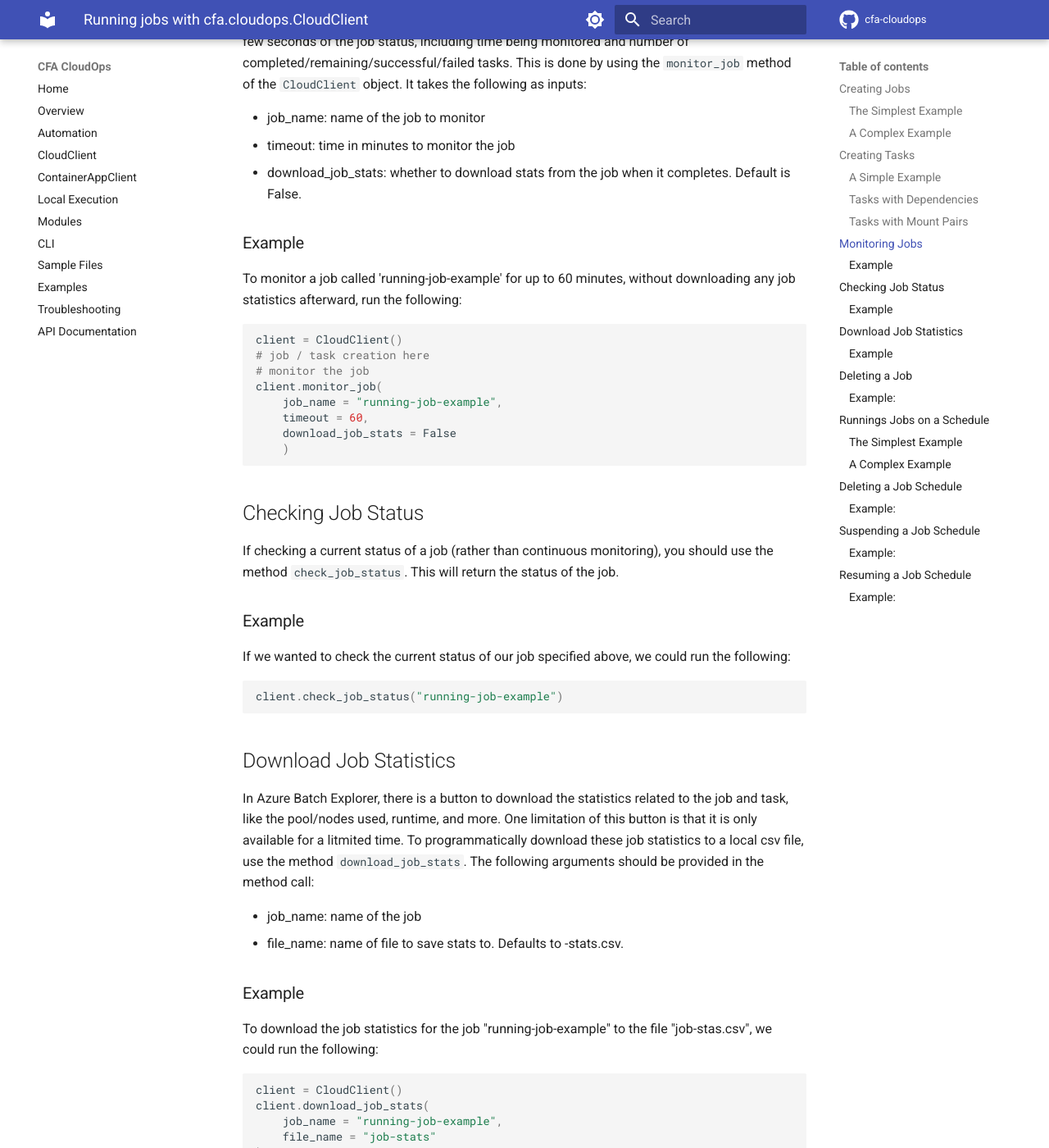
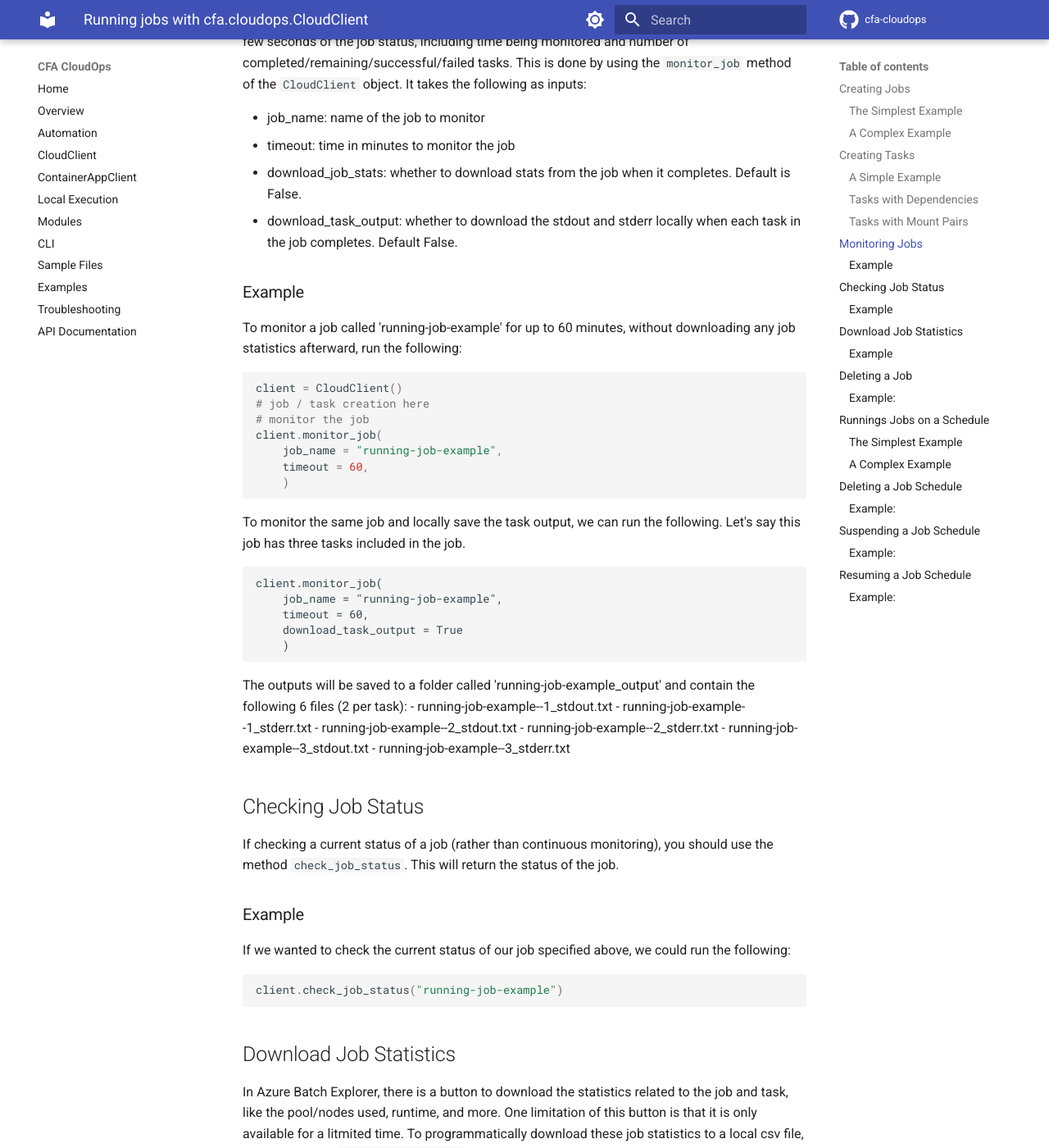
Before and after one commit to CDCgov/cfa-cloudops, an MkDocs documentation site: the page built from docs/CloudClient/job.md, in a window 1280 px wide and 1400 px high, scrolled down 3763 px. Shown: the whole window at 82% size. Built offline with MkDocs 1.6.1 and Material for MkDocs 9.7.7, drawn with Linux system fonts in a browser that asks for light colours; comment, search, counter and statistics services are not loaded.

Commit message:
doc updates

````diff
--- a/docs/CloudClient/job.md
+++ b/docs/CloudClient/job.md
@@ -127,6 +127,7 @@ Once jobs are running (or not) we can monitor the job in the terminal. This will
 - job_name: name of the job to monitor
 - timeout: time in minutes to monitor the job
 - download_job_stats: whether to download stats from the job when it completes. Default is False.
+- download_task_output: whether to download the stdout and stderr locally when each task in the job completes. Default False.
 
 ### Example
 
@@ -138,9 +139,24 @@ client = CloudClient()
 client.monitor_job(
     job_name = "running-job-example",
     timeout = 60,
-    download_job_stats = False
     )
 ```
+
+To monitor the same job and locally save the task output, we can run the following. Let's say this job has three tasks included in the job.
+```
+client.monitor_job(
+    job_name = "running-job-example",
+    timeout = 60,
+    download_task_output = True
+    )
+```
+The outputs will be saved to a folder called 'running-job-example_output' and contain the following 6 files (2 per task):
+- running-job-example--1_stdout.txt
+- running-job-example--1_stderr.txt
+- running-job-example--2_stdout.txt
+- running-job-example--2_stderr.txt
+- running-job-example--3_stdout.txt
+- running-job-example--3_stderr.txt
 
 ## Checking Job Status
 
--- a/pyproject.toml
+++ b/pyproject.toml
@@ -1,6 +1,6 @@
 [project]
 name = "cfa.cloudops"
-version = "0.1.1"
+version = "0.1.2"
 description = "Cloud storage, batch, functions, MLOps assistance"
 authors = [
     {name = "Ryan Raasch", email = "xng3@cdc.gov"}
````
Also changed, not shown: changelog.md (+3 -0 lines).
